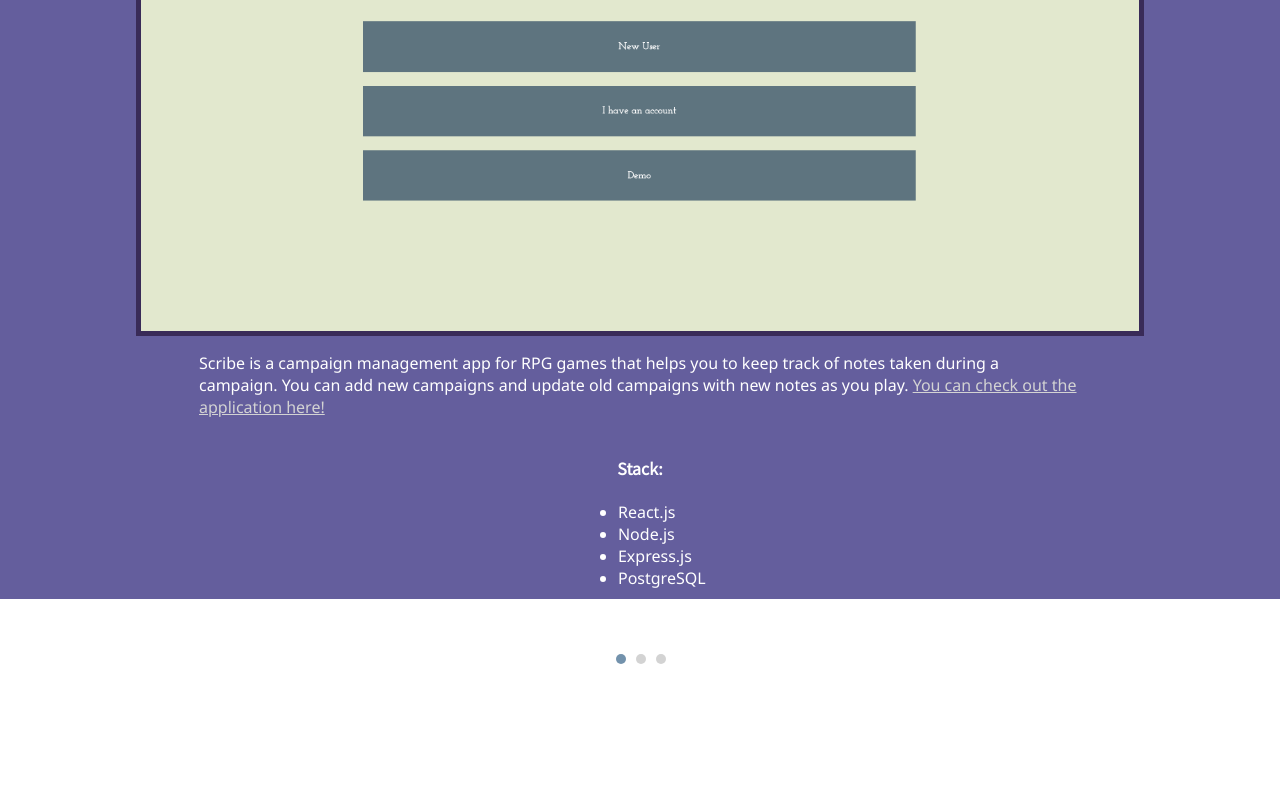
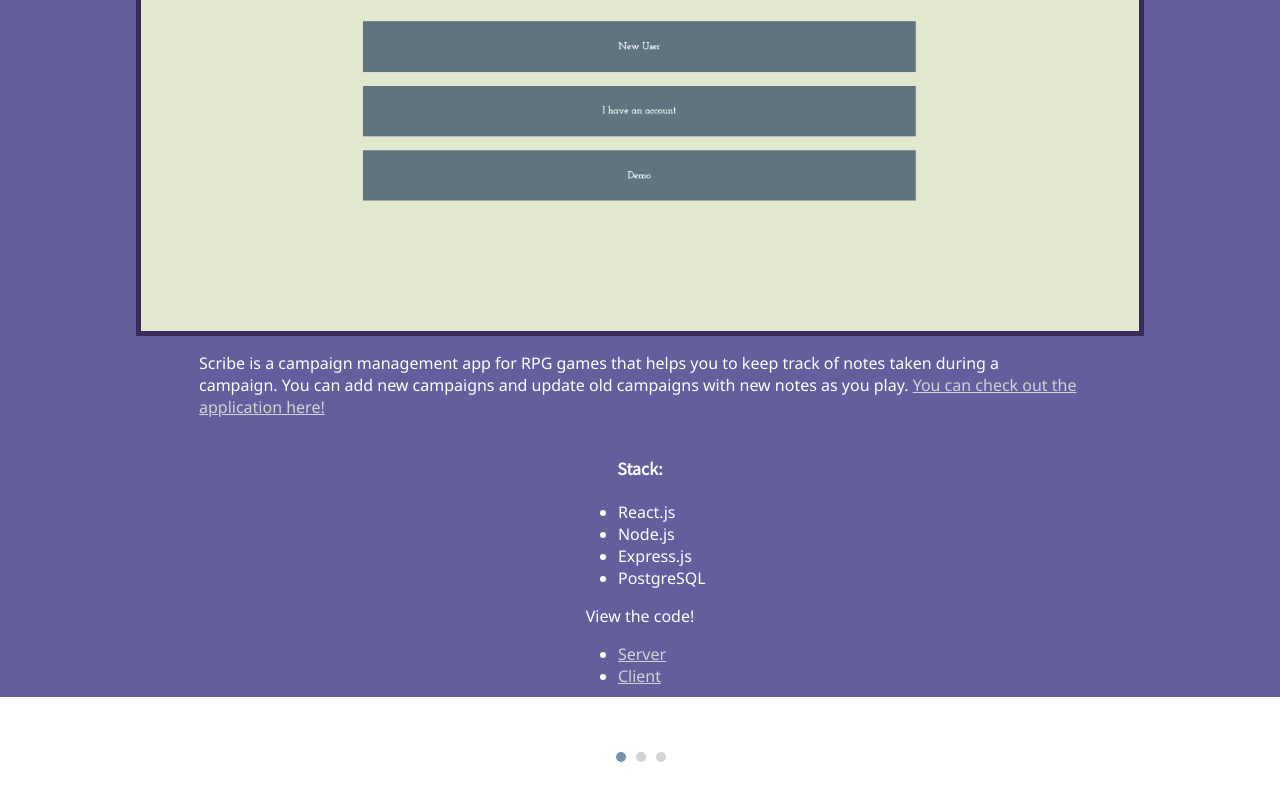
Before and after one commit to alannabouloy/thinkful-portfolio, a React (Create React App) app: page /projects in a window 1280 px wide. Shown: the part 626-1426 px from the top of the page. Before the commit the page ends 1345 px from the top, so only its background shows below. Built offline with nearby package versions, Linux system fonts and the light colour scheme.

Commit message:
minor adjustments

```diff
--- a/src/components/NavBar/NavBar.css
+++ b/src/components/NavBar/NavBar.css
@@ -8,7 +8,7 @@
 
 .about-nav li, .projects-nav li {
     list-style: none;
-    background-color: #ffffff;
+    background-color: #392B58;
     margin: -38px 5px 10px 5px;
     padding: 8px 10px 4px 10px;
     border: solid  #392B58 5px;
@@ -17,5 +17,6 @@
 }
 
 #active {
-    background-color: #392B58;
+    background-color: #ffffff ;
+
 }
--- a/src/components/NavLink/NavLink.css
+++ b/src/components/NavLink/NavLink.css
@@ -1,8 +1,8 @@
 .projects-nav a, .about-nav a {
     text-decoration: none;
-    color: #392B58;
+    color: #ffffff ;
 }
 
 #active a {
-    color: #ffffff;
+    color:#392B58;
 }
--- a/src/components/Project/Project.css
+++ b/src/components/Project/Project.css
@@ -16,26 +16,27 @@
     margin: auto;
 }
 
-.project-desc a {
+.project a {
     color: #D3D3D3;
 }
 
-.project-desc a:hover, .project-desc a:visited {
+.project a:hover, .project a:visited {
     color: #392B58;
 }
 
-.project-stack h4 {
+.project-stack h4, .project-stack p {
     text-align: center;
 }
 
-.stack-list {
+.stack-list, .repo-links {
     width: 20%;
     margin: auto;
     padding: 0px;
 }
 
+
 @media all and (min-width: 600px){
-    .stack-list{
+    .stack-list, .repo-links{
         width: 5%;
     }
 }
--- a/src/components/Project/Project.js
+++ b/src/components/Project/Project.js
@@ -8,13 +8,19 @@ export default function Project(props){
             <SmallHeading heading={props.currentProject.name}/>
             <img className='project-img' src={props.currentProject.img} alt='project thumbnail'/>
             <div className='project-desc'>
-                <p>{props.currentProject.desc} <a href={props.currentProject.link} alt='link to application'>You can check out the application here!</a></p>
+                <p>{props.currentProject.desc} <a href={props.currentProject.appLink} alt='link to application' target='blank'>You can check out the application here!</a></p>
             </div>
             <div className='project-stack'>
                 <h4>Stack:</h4>
-                    <ul className='stack-list'>
-                        {props.stack}
-                    </ul>
+                <ul className='stack-list'>
+                    {props.stack}
+                </ul>
+                <p>View the code!</p>
+                <ul className='repo-links'>
+                    <li><a href={props.currentProject.apiLink} alt='link to server repository' target='blank'>Server</a></li>
+                    <li><a href={props.currentProject.clientLink} alt='link to client repository' target='blank'>Client</a></li>
+                </ul>
+
             </div>
         </div>
     )
--- a/src/routes/ProjectsPage/ProjectsPage.js
+++ b/src/routes/ProjectsPage/ProjectsPage.js
@@ -13,21 +13,27 @@ export default class ProjectsPage extends Component {
                 name: 'Scribe DnD Campaign Manager',
                 desc: 'Scribe is a campaign management app for RPG games that helps you to keep track of notes taken during a campaign. You can add new campaigns and update old campaigns with new notes as you play.',
                 img: scribe,
-                link: 'https://scribe-campaign-manager.vercel.app/',
+                appLink: 'https://scribe-campaign-manager.vercel.app/',
+                clientLink: 'https://github.com/alannabouloy/dnd-campaign-manager',
+                apiLink: 'https://github.com/alannabouloy/dnd-cm-server',
                 stack: ['React.js', 'Node.js', 'Express.js', 'PostgreSQL']
             },
             {
                 name: 'Maestro Language Learning App',
                 desc: `Maestro is a language learning application that uses the science of spaced repetition to help users improve their language skills. Users are tested on their knowledge of words and the better they know a word, the less frequently they'll be tested on it.`,
                 img: maestro,
-                link: 'https://maestro-liard.vercel.app/',
+                appLink: 'https://maestro-liard.vercel.app/',
+                clientLink: 'https://github.com/alannabouloy/spaced-repetition',
+                apiLink: 'https://github.com/alannabouloy/spaced-repetition-api',
                 stack: ['React.js', 'Node.js', 'Express.js', 'PostgreSQL']
             },
             {
                 name: 'Unionize',
                 desc: `Unionize helps you to find a union that works for you. You can search through our list of acredited unions, and even filter based on the industry or a specific search term. If you can't find a union that fits, the app also provides a link to resources for starting your own union.`,
                 img: unionize,
-                link: 'https://unionize.vercel.app/',
+                appLink: 'https://unionize.vercel.app/',
+                clientLink: 'https://github.com/alannabouloy/unionize-app',
+                apiLink: 'https://github.com/alannabouloy/unionize-server',
                 stack: ['React.js', 'Node.js', 'Express.js', 'PostgreSQL']
             }
         ],
```
